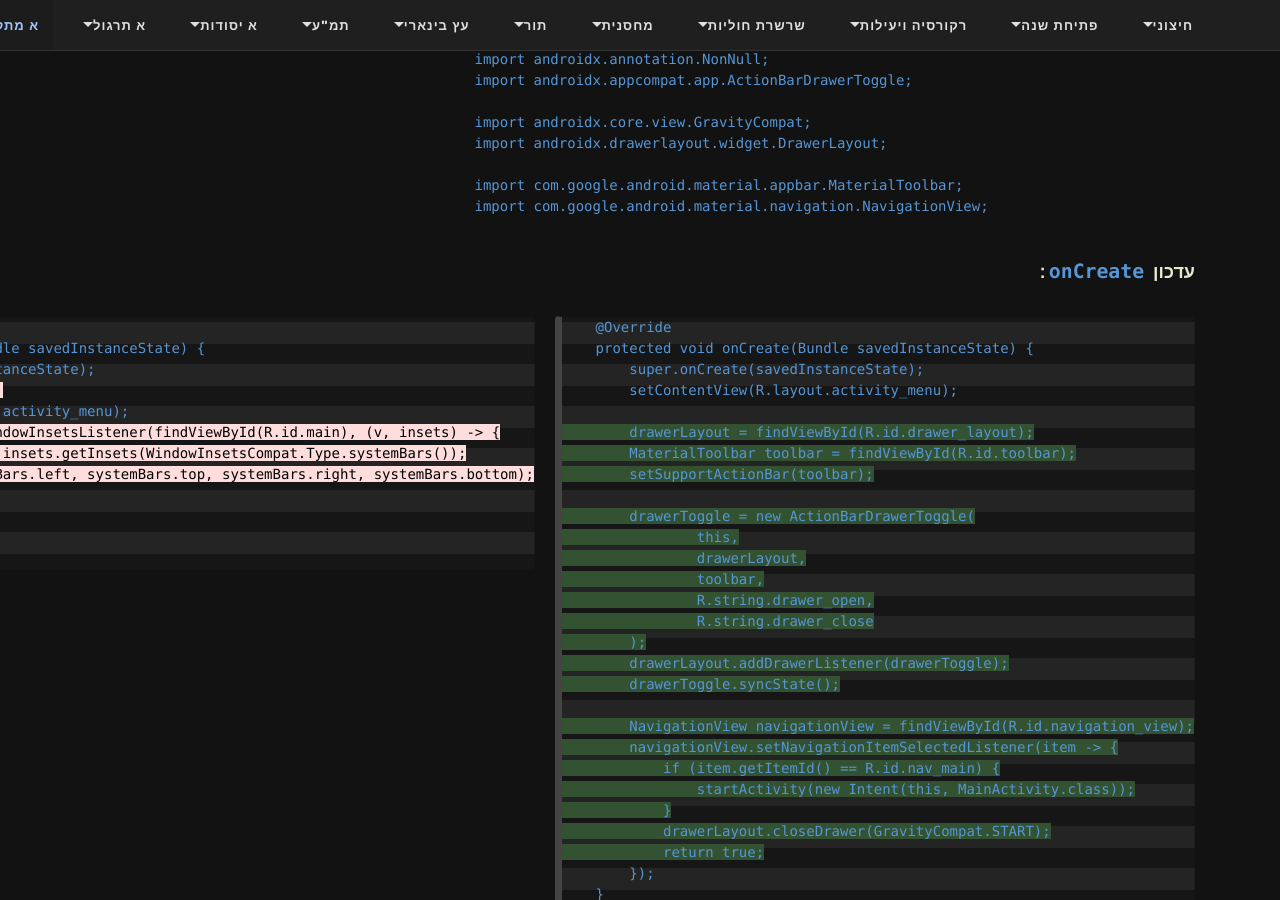
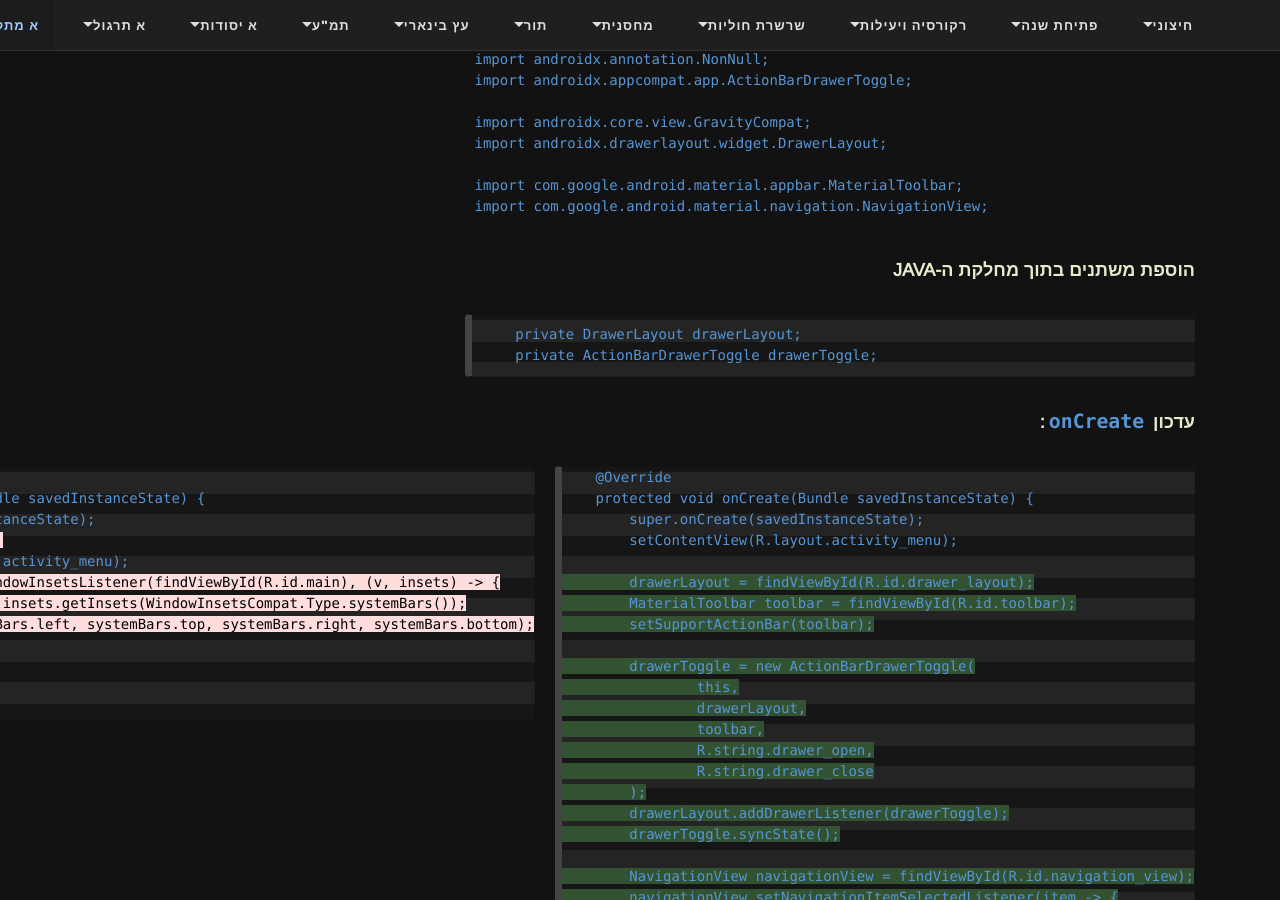
Before and after one commit to 3strategy/BeautifulMivney, a Jekyll site: the page built from android/projectSteps/014creatingFragmentsMenu.md, in a window 1280 px wide and 900 px high, scrolled down 3320 px. Built offline with Jekyll 4.4.1, drawn with Linux system fonts in a browser that asks for light colours; comment, search, counter and statistics services are not loaded.

Commit message:
added variable to 014

````diff
--- a/android/projectSteps/014creatingFragmentsMenu.md
+++ b/android/projectSteps/014creatingFragmentsMenu.md
@@ -155,6 +155,12 @@ import com.google.android.material.appbar.MaterialToolbar;
 import com.google.android.material.navigation.NavigationView;
 ```
 
+**הוספת משתנים בתוך מחלקת ה-JAVA**
+```
+    private DrawerLayout drawerLayout;
+    private ActionBarDrawerToggle drawerToggle;
+```
+
 **עדכון `onCreate`:**
 
 <div class="two-columns">
````
